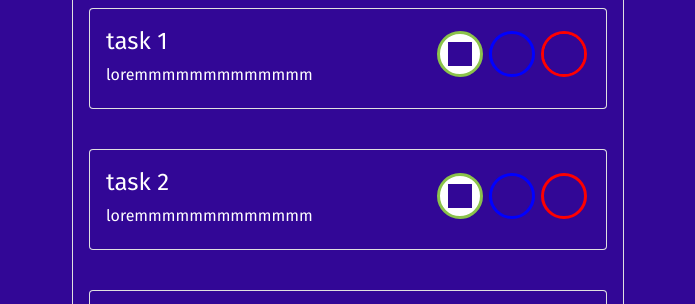
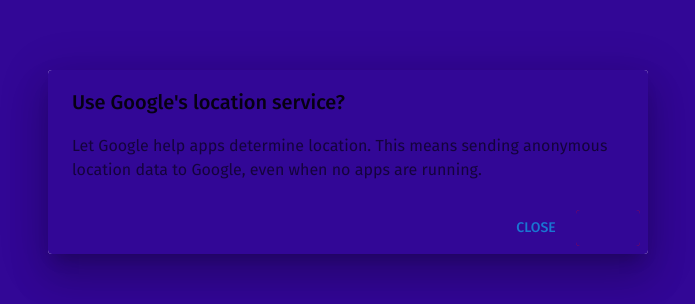
Before and after one commit to rabab003/todo-TZ, a React (Vite) app: page / in a window 1280 px wide. Both pictures are taken after a click on the button 856 px from the left and 292 px from the top of the page. Shown: the part 238-542 px from the top of the page, without its empty margins (292-987 px from the left). Built offline with nearby package versions, Linux system fonts and the light colour scheme; some icons are missing.

Commit message:
delete section done

```diff
--- a/src/Components/Todo.jsx
+++ b/src/Components/Todo.jsx
@@ -12,12 +12,29 @@
 import EditIcon from '@mui/icons-material/Edit';
 
 import { TodosContext } from '../Context/TodoContext';
-import { useContext } from 'react';
+import { useContext ,useState} from 'react';
 
+import Dialog from '@mui/material/Dialog';
+import DialogActions from '@mui/material/DialogActions';
+import DialogContent from '@mui/material/DialogContent';
+import DialogContentText from '@mui/material/DialogContentText';
+import DialogTitle from '@mui/material/DialogTitle';
+import Button from '@mui/material/Button';
+
+const open = false
 export default function Todo({todo}) {
 
 
      const {todos , setTodos} = useContext(TodosContext);
+     const[showDeleteDialog , setShowDeleteDialog] = useState(false)
+
+    // event handlers
+    function handelDeleteClick(){
+      setShowDeleteDialog(true)
+    }
+    function handleClose(){
+      setShowDeleteDialog(false)
+    }
 
 
      function handelCheckClick(){
@@ -32,8 +49,45 @@
 
   }
 
+     function handelDeleteConfirm(){
+      const updateTodos = todos.filter((t)=>{
+        return t.id != todo.id
+
+      })
+      setTodos(updateTodos)
+
+
+  }
+
   return (
     <div>
+      {/* delete modal */}
+      <Dialog
+        open={showDeleteDialog}
+        // onClose={handleClose}
+        aria-labelledby="alert-dialog-title"
+        aria-describedby="alert-dialog-description"
+      >
+        <DialogTitle id="alert-dialog-title">
+          {"Use Google's location service?"}
+        </DialogTitle>
+        <DialogContent>
+          <DialogContentText id="alert-dialog-description">
+            Let Google help apps determine location. This means sending anonymous
+            location data to Google, even when no apps are running.
+          </DialogContentText>
+        </DialogContent>
+        <DialogActions>
+          <Button onClick={handleClose}>close</Button>
+          <Button onClick={handelDeleteConfirm} style={{color:"red", background:"red"}} autoFocus>
+            delete
+          </Button>
+        </DialogActions>
+        </Dialog>
+      {/*========== delete modal ==========*/}
+
+
+
           <Card className='todoCard' sx={{minWidth:275,  color:"white", marginTop:5}} variant="outlined">
                   <CardContent>
                     <Grid container spacing={1}>
@@ -65,7 +119,8 @@
                             <IconButton className='iconBtn' aria-label="delete" style={{color:"blue",border:"solid blue 3px "}}>
                                <EditIcon />
                             </IconButton>
-                            <IconButton className='iconBtn' aria-label="delete" style={{color:"red",border:"solid red 3px "}}>
+                            <IconButton className='iconBtn' aria-label="delete" style={{color:"red",border:"solid red 3px "}}
+                            onClick={handelDeleteClick}>
                                <DeleteIcon />
                             </IconButton>
                          </Grid>
```
